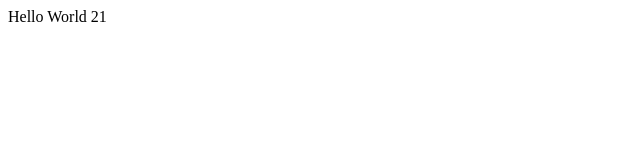
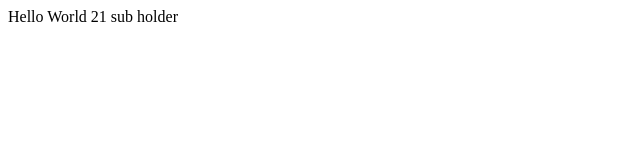
Before and after one commit to Jamesxslurpee/Jamesxslurpee.github.io, a plain HTML site: page Basic/index.html in a window 1280 px wide. Shown: the full height of the page, 0-640 px from the left. Drawn offline with Linux system fonts and the light colour scheme.

Commit message:
Add sub holder

```diff
--- a/Basic/index.html
+++ b/Basic/index.html
@@ -6,7 +6,7 @@
     <title>Document</title>
 </head>
 <body>
-    Hello World 21
+    Hello World 21 sub holder
 
 </body>
 </html>
```
